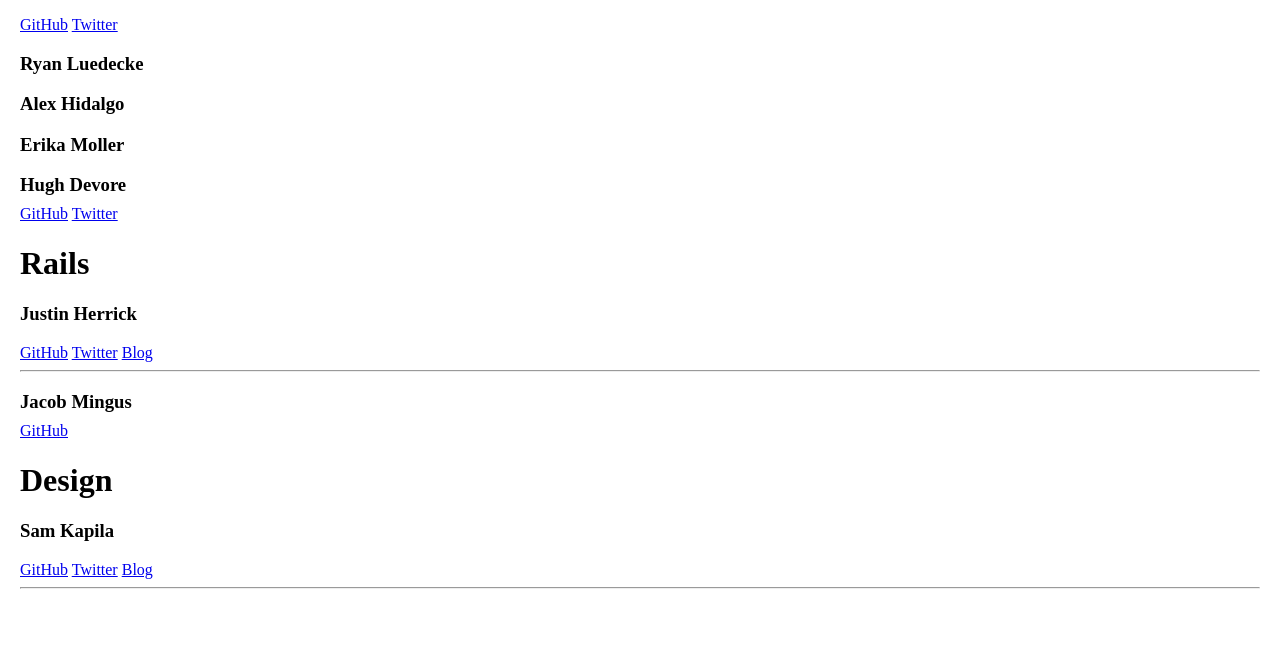
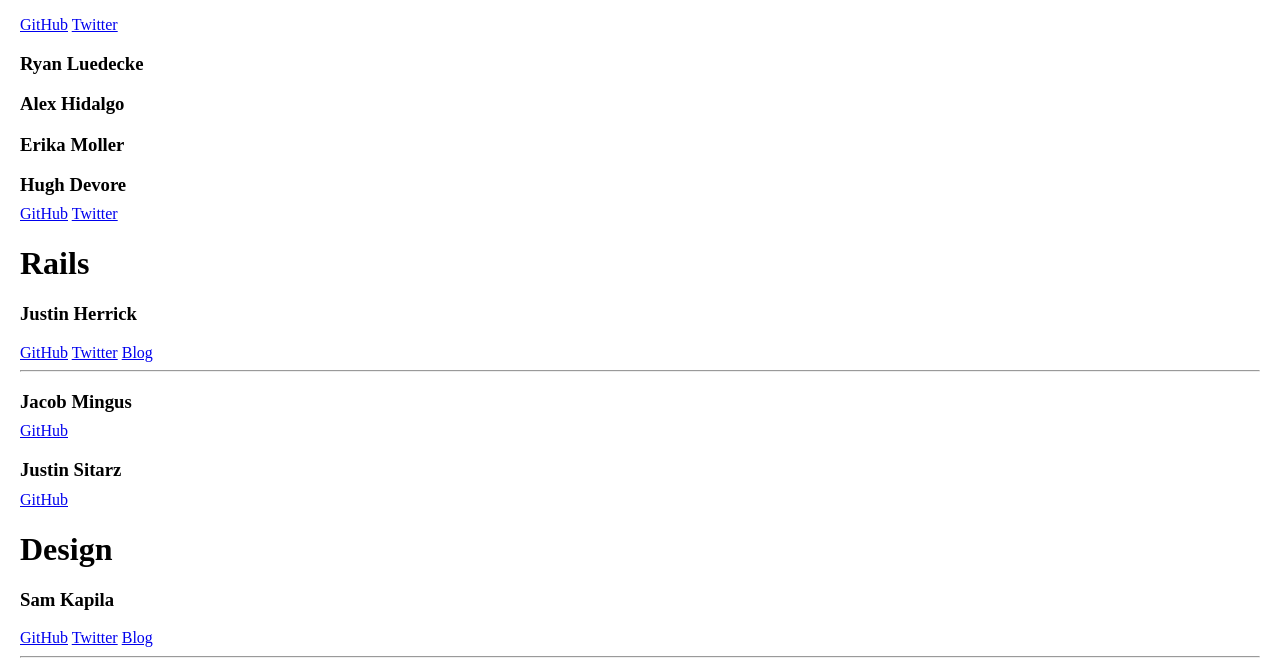
Before and after one commit to TIY-Austin-Front-End-Engineering/Austin-Students, a website: page index.html in a window 1280 px wide. Shown: the part 631-1297 px from the top of the page. Before the commit the page ends 1228 px from the top, so only its background shows below. Drawn offline with nearby package versions, Linux system fonts and the light colour scheme.

Commit message:
added justin

```diff
--- a/index.html
+++ b/index.html
@@ -70,6 +70,10 @@
 				<h3>Jacob Mingus</h3>
 				<a href="https://github.com/Jmingus">GitHub</a>
 			</div>
+			<div class="student">
+				<h3>Justin Sitarz</h3>
+				<a href="https://github.com/jjjjustin">GitHub</a>
+			</div>
 		</section>
 		<section class="students design">
 			<h1>Design</h1>
```
